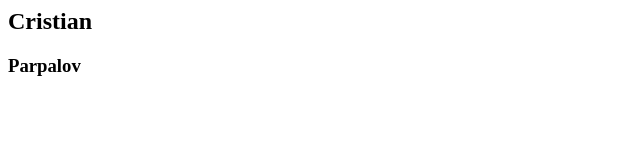
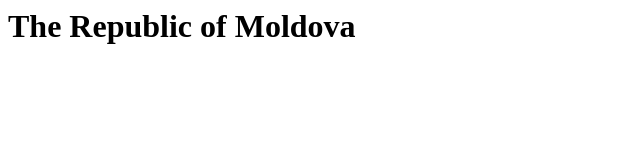
Before and after one commit to CrisParp/Cris-Parp_Web, a plain HTML site: page index.html in a window 1280 px wide. Shown: the whole page, without its empty margins (0-640 px from the left). Drawn offline with Linux system fonts and the light colour scheme.

Commit message:
Delete all the h and add h1

```diff
--- a/index.html
+++ b/index.html
@@ -2,8 +2,7 @@
 <html>
 <head> </head>
 <body>
-    <h2>Cristian</h2>
-    <h3>Parpalov</h3>
+    <h1>The Republic of Moldova</h1>
 
 </body>
 </html>
```
